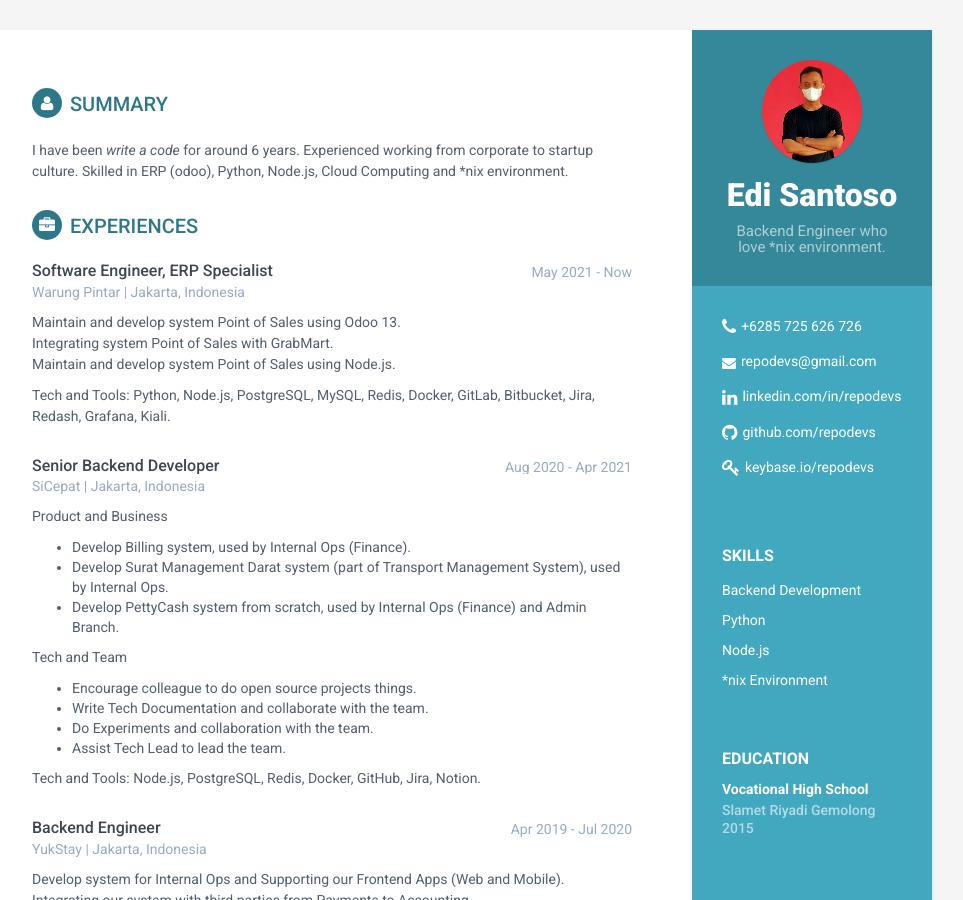
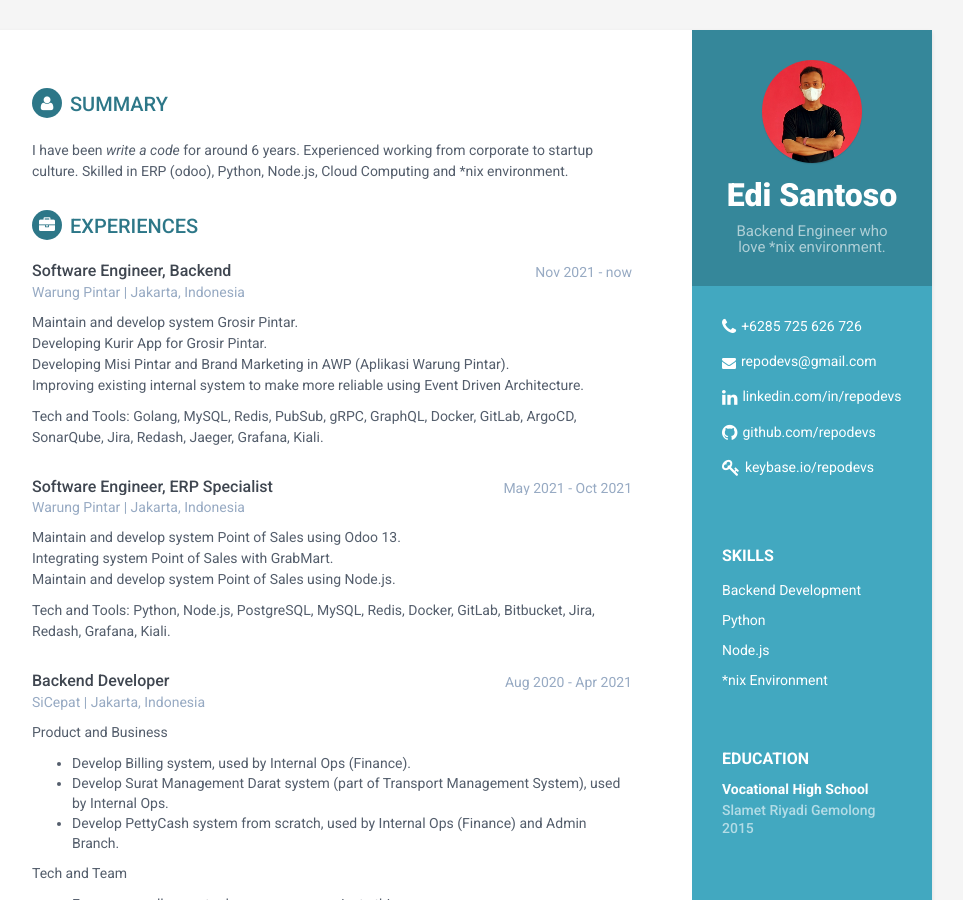
Before and after one commit to repodevs/repodevs.github.io, a Jekyll site: the page built from resume.html, in a window 1280 px wide and 900 px high. Shown: the whole window, without its empty margins (188-1151 px from the left). Built offline with Jekyll 4.4.1, drawn with Linux system fonts in a browser that asks for light colours.

Commit message:
Update Experiences 2022

```diff
--- a/_includes/cv/experience.html
+++ b/_includes/cv/experience.html
@@ -4,8 +4,26 @@
                 <div class="item">
                     <div class="meta">
                         <div class="upper-row">
+                            <h3 class="job-title">Software Engineer, Backend</h3>
+                            <div class="time">Nov 2021 - now</div>
+                        </div><!--//upper-row-->
+                        <div class="company">Warung Pintar | Jakarta, Indonesia</div>
+                    </div><!--//meta-->
+                    <div class="details">
+                        <p>Maintain and develop system Grosir Pintar.
+                        <br/> Developing Kurir App for Grosir Pintar.
+                        <br/> Developing Misi Pintar and Brand Marketing in AWP (Aplikasi Warung Pintar).
+                        <br/> Improving existing internal system to make more reliable using Event Driven Architecture.
+                        </p>
+                        <p>Tech and Tools: Golang, MySQL, Redis, PubSub, gRPC, GraphQL, Docker, GitLab, ArgoCD, SonarQube, Jira, Redash, Jaeger, Grafana, Kiali.</p>
+                    </div><!--//details-->
+                </div><!--//item-->
+
+                <div class="item">
+                    <div class="meta">
+                        <div class="upper-row">
                             <h3 class="job-title">Software Engineer, ERP Specialist</h3>
-                            <div class="time">May 2021 - Now</div>
+                            <div class="time">May 2021 - Oct 2021</div>
                         </div><!--//upper-row-->
                         <div class="company">Warung Pintar | Jakarta, Indonesia</div>
                     </div><!--//meta-->
@@ -21,7 +39,7 @@
                 <div class="item">
                     <div class="meta">
                         <div class="upper-row">
-                            <h3 class="job-title">Senior Backend Developer</h3>
+                            <h3 class="job-title">Backend Developer</h3>
                             <div class="time">Aug 2020 - Apr 2021</div>
                         </div><!--//upper-row-->
                         <div class="company">SiCepat | Jakarta, Indonesia</div>
```
